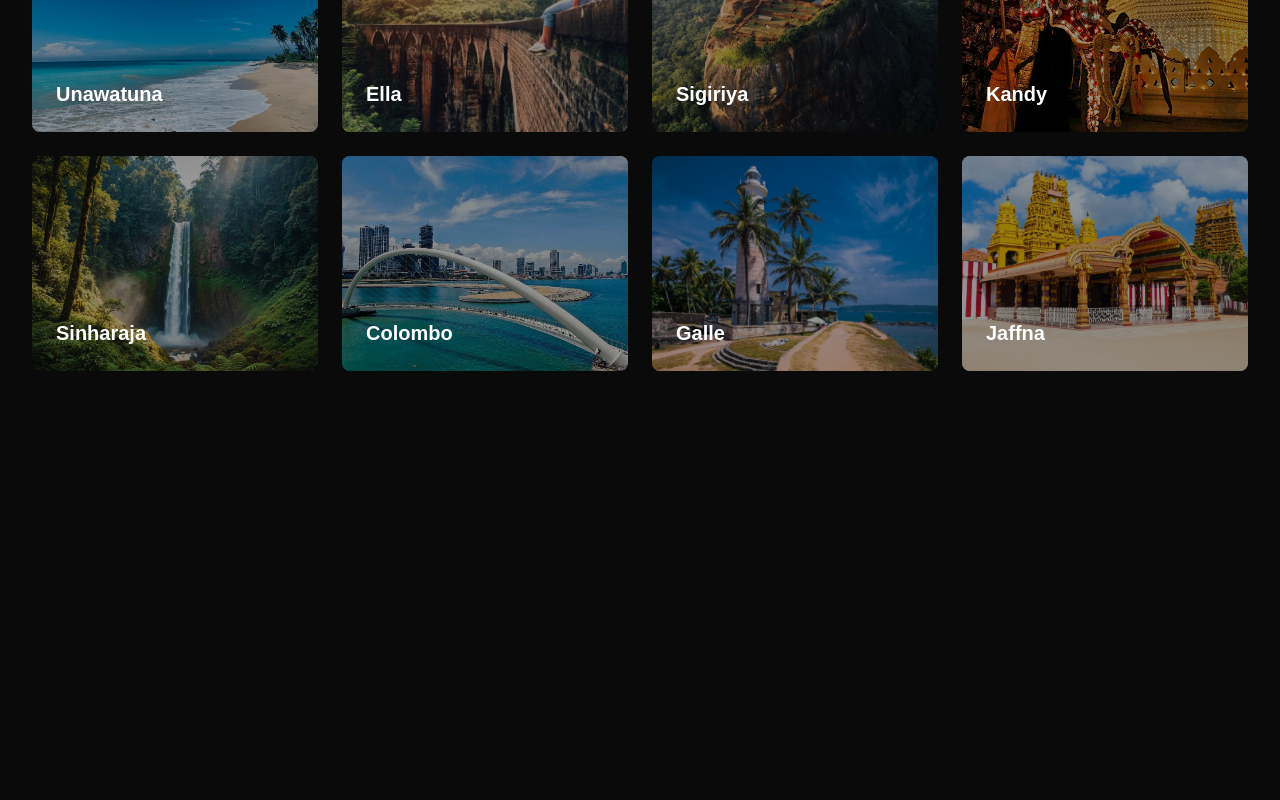
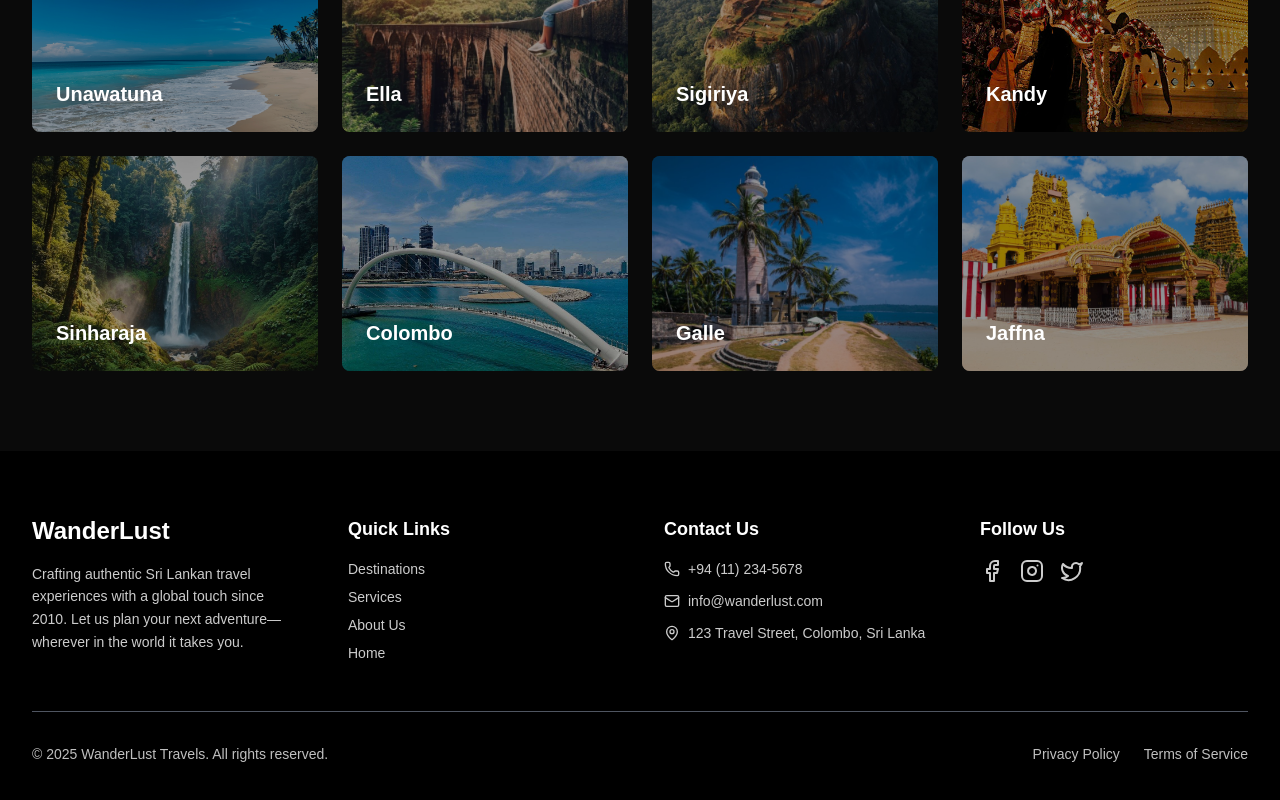
Before and after one commit to ShehaanN/WanderLust-Travels, a Next.js app: page / in a window 1280 px wide. Shown: the part 2088-2888 px from the top of the page. Before the commit the page ends 2539 px from the top, so only its background shows below. Built offline with nearby package versions, Linux system fonts and the light colour scheme.

Commit message:
feat: add Footer component

```diff
--- a/app/page.tsx
+++ b/app/page.tsx
@@ -1,6 +1,7 @@
 "use client";
 
 import About from "@/components/about";
+import Footer from "@/components/footer";
 import Gallery from "@/components/gallery";
 import Hero from "@/components/hero";
 import Services from "@/components/services";
@@ -13,6 +14,7 @@ const page = () => {
         <About />
         <Services />
         <Gallery />
+        <Footer />
       </main>
     </>
   );
--- /dev/null
+++ b/components/footer.tsx
@@ -0,0 +1,121 @@
+import {
+  Mail,
+  Phone,
+  MapPin,
+  Facebook,
+  Instagram,
+  Twitter,
+} from "lucide-react";
+
+const Footer = () => {
+  return (
+    <footer className="bg-black text-white py-16 px-4 md:px-8">
+      <div className="max-w-7xl mx-auto">
+        {/* Footer Content Grid */}
+        <div className="grid md:grid-cols-4 gap-12 mb-12">
+          {/* Company Info */}
+          <div>
+            <h3 className="text-2xl font-bold mb-4 text-white">WanderLust</h3>
+            <p className="text-sm opacity-80 leading-relaxed">
+              Crafting authentic Sri Lankan travel experiences with a global
+              touch since 2010. Let us plan your next adventure—wherever in the
+              world it takes you.
+            </p>
+          </div>
+
+          {/* Quick Links */}
+          <div>
+            <h4 className="text-lg font-bold mb-4 text-white">Quick Links</h4>
+            <ul className="space-y-2 text-sm opacity-80">
+              <li>
+                <a href="#" className="hover:opacity-100 transition-opacity">
+                  Destinations
+                </a>
+              </li>
+              <li>
+                <a href="#" className="hover:opacity-100 transition-opacity">
+                  Services
+                </a>
+              </li>
+              <li>
+                <a href="#" className="hover:opacity-100 transition-opacity">
+                  About Us
+                </a>
+              </li>
+              <li>
+                <a href="#" className="hover:opacity-100 transition-opacity">
+                  Home
+                </a>
+              </li>
+            </ul>
+          </div>
+
+          {/* Contact Information */}
+          <div>
+            <h4 className="text-lg font-bold mb-4 text-white">Contact Us</h4>
+            <div className="space-y-3 text-sm">
+              <div className="flex items-center gap-2 opacity-80 hover:opacity-100 transition-opacity">
+                <Phone className="w-4 h-4" />
+                <span>+94 (11) 234-5678</span>
+              </div>
+              <div className="flex items-center gap-2 opacity-80 hover:opacity-100 transition-opacity">
+                <Mail className="w-4 h-4" />
+                <span>info@wanderlust.com</span>
+              </div>
+              <div className="flex items-start gap-2 opacity-80 hover:opacity-100 transition-opacity">
+                <MapPin className="w-4 h-4 mt-0.5" />
+                <span>123 Travel Street, Colombo, Sri Lanka</span>
+              </div>
+            </div>
+          </div>
+
+          {/* Social Media */}
+          <div>
+            <h4 className="text-lg font-bold mb-4 text-white">Follow Us</h4>
+            <div className="flex gap-4">
+              <a
+                href="#"
+                className="opacity-80 hover:opacity-100 transition-opacity"
+              >
+                <Facebook className="w-6 h-6" />
+                <span className="sr-only ">Facebook</span>
+              </a>
+              <a
+                href="#"
+                className="opacity-80 hover:opacity-100 transition-opacity"
+              >
+                <Instagram className="w-6 h-6" />
+                <span className="sr-only">Instagram</span>
+              </a>
+              <a
+                href="#"
+                className="opacity-80 hover:opacity-100 transition-opacity"
+              >
+                <Twitter className="w-6 h-6" />
+                <span className="sr-only">Twitter</span>
+              </a>
+            </div>
+          </div>
+        </div>
+
+        {/* Divider */}
+        <div className="border-t border-gray-500 pt-8 flex flex-col md:flex-row justify-between items-center gap-4 text-sm opacity-75">
+          <p>
+            &copy; {new Date().getFullYear()} WanderLust Travels. All rights
+            reserved.
+          </p>
+          <div className="flex gap-6">
+            <a href="#" className="hover:opacity-100 transition-opacity">
+              Privacy Policy
+            </a>
+            <a href="#" className="hover:opacity-100 transition-opacity">
+              Terms of Service
+            </a>
+          </div>
+        </div>
+      </div>
+    </footer>
+  );
+};
+
+export default Footer;
```
